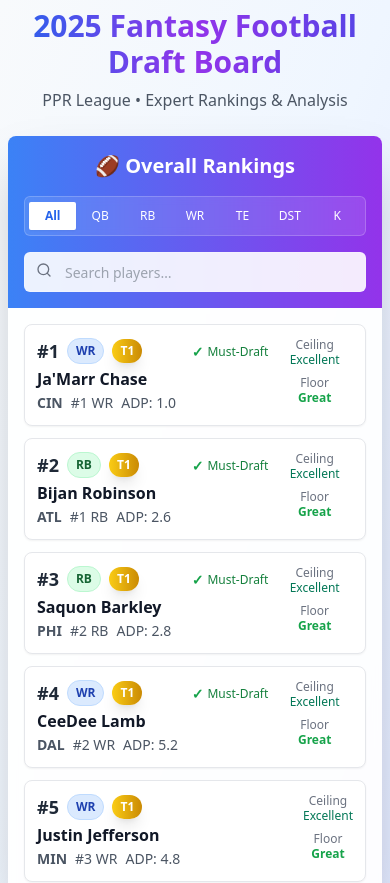
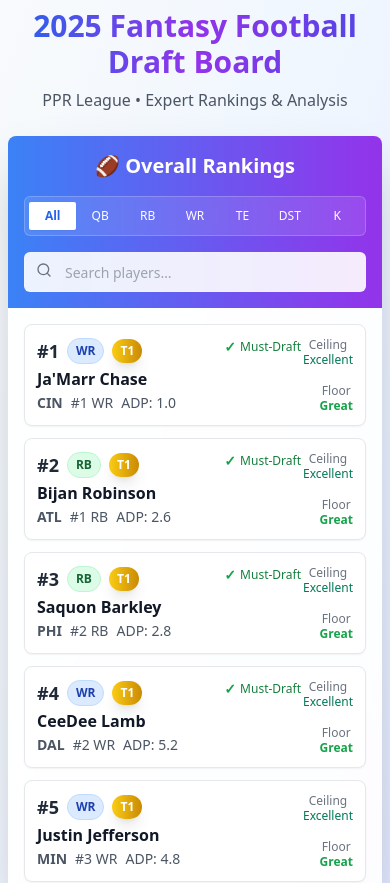
Before and after one commit to JansenNye/Arkonyx-s-Fantasy-Football, a Next.js app: page / in a window 390 px wide. Shown: the top 883 px of the page. Built offline with nearby package versions, Linux system fonts and the light colour scheme.

Commit message:
Testing mobile layouts - 2x2 grid for player tags - alignment fix

```diff
--- a/FantasyDraftBoard.tsx
+++ b/FantasyDraftBoard.tsx
@@ -215,10 +215,24 @@
       </div>
     </div>
 
-    {/* 2x2 Grid in top-right corner */}
-    <div className="absolute top-3 right-3 grid grid-cols-2 gap-2 text-xs">
-      {/* Top Left: Must-Draft/Avoid */}
-      <div className="flex items-center justify-center">
+    {/* Top Right: Ceiling */}
+    <div className="absolute top-3 right-3 text-center">
+      <div className="text-xs text-gray-500 leading-tight">Ceiling</div>
+      <div className={`font-medium text-xs leading-tight ${getFloorCeilingColor(player.ceiling)}`}>
+        {player.ceiling}
+      </div>
+    </div>
+
+    {/* Bottom Right: Floor */}
+    <div className="absolute bottom-3 right-3 text-center">
+      <div className="text-xs text-gray-500 leading-tight">Floor</div>
+      <div className={`font-medium text-xs leading-tight ${getFloorCeilingColor(player.floor)}`}>
+        {player.floor}
+      </div>
+    </div>
+
+    {/* Top Middle: Must-Draft/Avoid */}
+    <div className="absolute top-3 right-16 flex items-center">
       {player.mustDraft && (
         <div className="flex items-center gap-1">
           <span className="text-green-600 font-bold text-sm">✓</span>
@@ -233,16 +247,8 @@
       )}
     </div>
 
-      {/* Top Right: Ceiling */}
-      <div className="text-center">
-        <div className="text-xs text-gray-500 leading-tight">Ceiling</div>
-        <div className={`font-medium text-xs leading-tight ${getFloorCeilingColor(player.ceiling)}`}>
-          {player.ceiling}
-        </div>
-      </div>
-
-      {/* Bottom Left: Underrated/Overrated */}
-      <div className="flex items-center justify-center">
+    {/* Bottom Middle: Underrated/Overrated */}
+    <div className="absolute bottom-3 right-16 flex items-center">
       {player.underrated && (
         <div className="flex items-center gap-1">
           <span className="text-blue-600 font-bold text-sm">⬆</span>
@@ -255,15 +261,6 @@
           <span className="text-xs text-orange-700 font-medium">Overrated</span>
         </div>
       )}
-      </div>
-
-      {/* Bottom Right: Floor */}
-      <div className="text-center">
-        <div className="text-xs text-gray-500 leading-tight">Floor</div>
-        <div className={`font-medium text-xs leading-tight ${getFloorCeilingColor(player.floor)}`}>
-          {player.floor}
-        </div>
-      </div>
     </div>
   </motion.div>
 );
```
Lines whose indentation alone changed are shown as unchanged.
